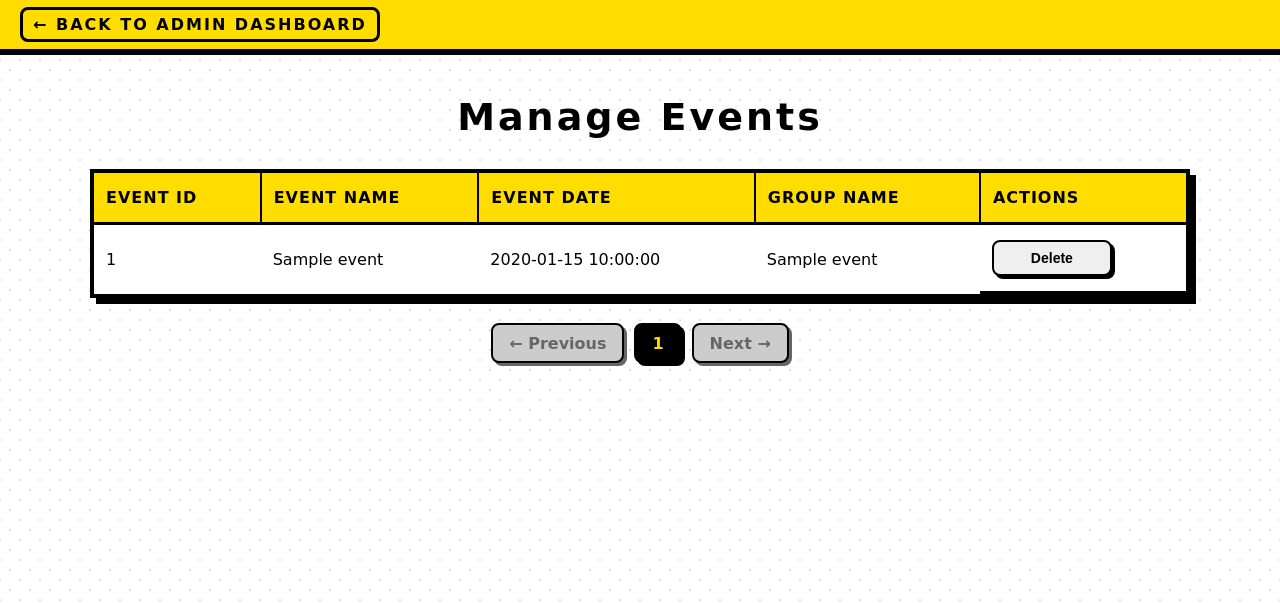
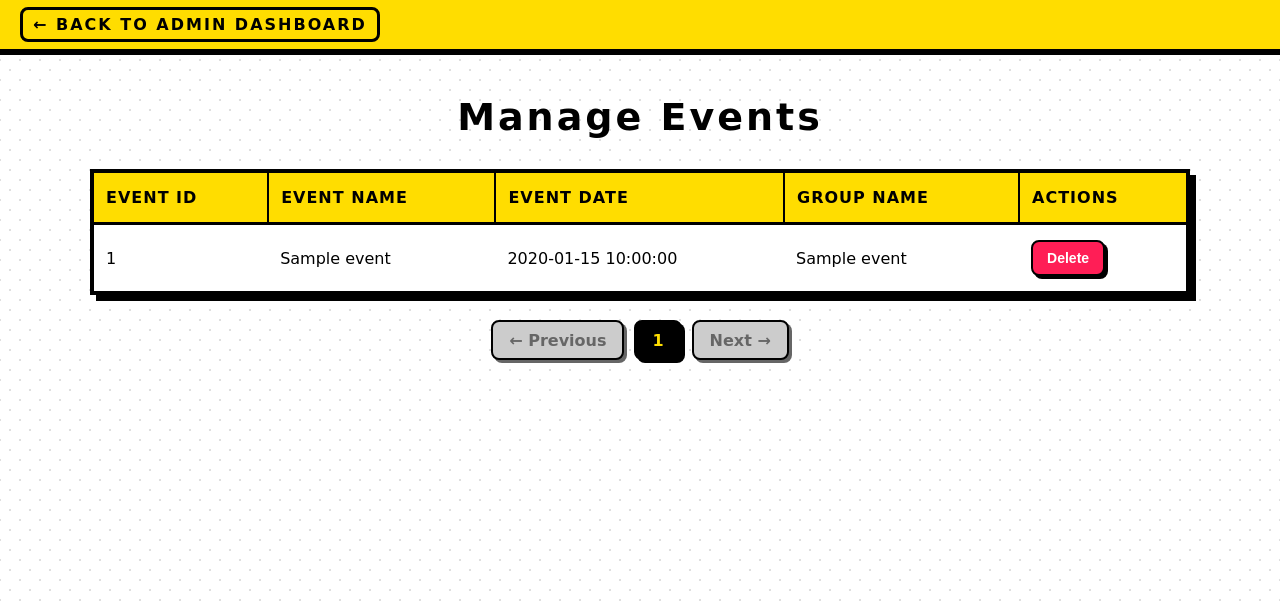
Before and after one commit to ryokrieger/CityConnect, a Flask app: template templates/admin/events.html in a window 1280 px wide. Shown: the top 603 px of the page. Run offline with Flask 3, Linux system fonts and the light colour scheme; the template is opened without the code that fills it: most values are stand-ins (such as "Sample title", 1, 10 or a date in 2020).

Commit message:
reverted evemnts.html

```diff
--- a/templates/admin/events.html
+++ b/templates/admin/events.html
@@ -5,20 +5,20 @@
     <title>Admin - Events - CityConnect</title>
     <link rel="stylesheet" href="{{ url_for('static', filename='styles/tables.css') }}">
 </head>
-<body>
+<body class="admin-table-body">
 
-<div class="top-bar">
+<div class="admin-top-bar">
     <div>
         <a href="{{ url_for('admin_dashboard') }}">← Back to Admin Dashboard</a>
     </div>
 </div>
 
-<div class="container">
-    <h1>Manage Events</h1>
+<div class="admin-container">
+    <h1 class="admin-h1">Manage Events</h1>
 
     <!-- Check if there are events -->
     {% if events %}
-    <table class="data-table">
+    <table class="admin-table">
         <thead>
             <tr>
                 <th>Event ID</th>
@@ -36,13 +36,13 @@
                 <td>{{ event.event_name }}</td>
                 <td>{{ event.event_date }}</td>
                 <td>{{ event.group_name }}</td>
-                <td class="actions-cell">
+                <td>
                     <!-- Delete event form -->
                     <form method="POST"
                           action="{{ url_for('admin_delete_event', event_id=event.event_ID) }}"
-                          class="action-form"
+                          class="admin-action-form"
                           onsubmit="return confirm('Are you sure you want to delete this event?');">
-                        <button type="submit" class="btn btn-delete">Delete</button>
+                        <button type="submit" class="admin-btn admin-btn-delete">Delete</button>
                     </form>
                 </td>
             </tr>
@@ -51,12 +51,12 @@
     </table>
 
     <!-- Pagination block -->
-    <div class="pagination">
+    <div class="admin-pagination">
         <!-- Previous button -->
         {% if page > 1 %}
             <a href="{{ url_for('admin_events', page=page-1) }}">← Previous</a>
         {% else %}
-            <span class="disabled">← Previous</span>
+            <span class="admin-disabled">← Previous</span>
         {% endif %}
 
         <!-- Calculate pagination window -->
@@ -98,13 +98,13 @@
         {% if page < total_pages %}
             <a href="{{ url_for('admin_events', page=page+1) }}">Next →</a>
         {% else %}
-            <span class="disabled">Next →</span>
+            <span class="admin-disabled">Next →</span>
         {% endif %}
     </div>
 
     <!-- If no events found -->
     {% else %}
-        <p class="empty-state">No events found.</p>
+        <p>No events found.</p>
     {% endif %}
 </div>
 
```
